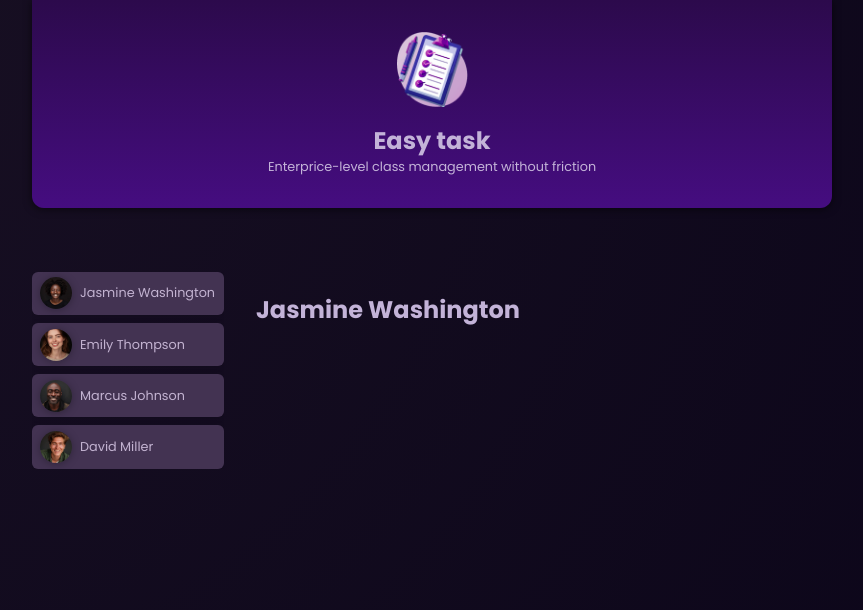
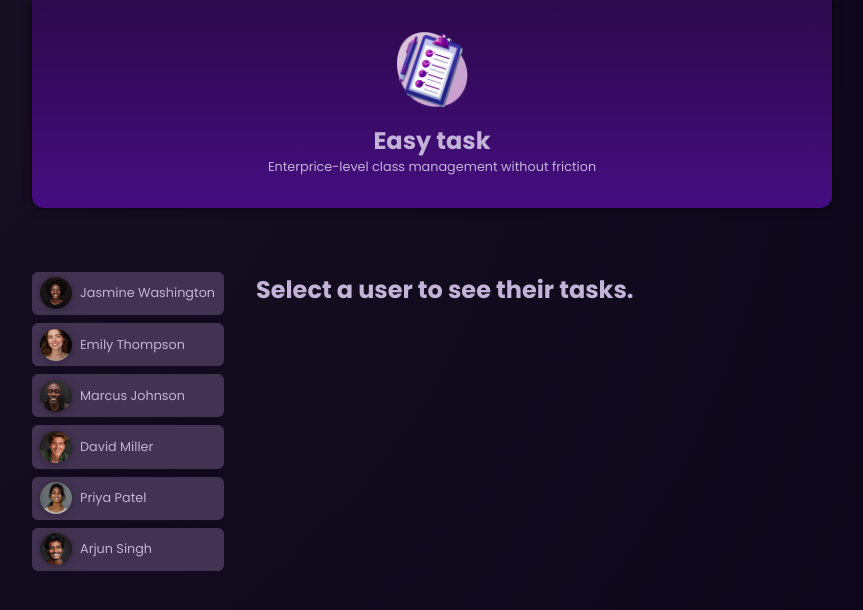
Before and after one commit to KSzczepa/First_app, an Angular app: page / in a window 1280 px wide. Shown: the top 610 px of the page, without its empty margins (208-1071 px from the left). Built offline with nearby package versions, Linux system fonts and the light colour scheme.

Commit message:
feat: refactor user component to use a user object and simplify user selection handling

```diff
--- a/src/app/app.html
+++ b/src/app/app.html
@@ -2,21 +2,19 @@
 
 <main>
     <ul id="users">
+        @for (user of users; track user.id) {
         <li>
-            <app-user [id]="users[0].id" [avatar]="users[0].avatar" [name]="users[0].name" (select)="onSelectUser($event)"/>
-        </li>
-        <li>
-            <app-user [id]="users[1].id" [avatar]="users[1].avatar" [name]="users[1].name" (select)="onSelectUser($event)"/>
-        </li>
-        <li>
-            <app-user [id]="users[2].id" [avatar]="users[2].avatar" [name]="users[2].name" (select)="onSelectUser($event)"/>
-        </li>
-        <li>
-            <app-user [id]="users[3].id" [avatar]="users[3].avatar" [name]="users[3].name" (select)="onSelectUser($event)"/>
-        </li>
+            <app-user
+                [user]="user"
+                (select)="onSelectUser($event)"
+            />
+        }
     </ul>
 
-    <app-task
-        [name] = "selectedUser.name"
-    />
+    @if (selectedUser) {
+        <app-task [name] = "selectedUser.name"/>
+    }
+    @else {
+        <p id="fallback">Select a user to see their tasks.</p>
+    }
 </main>
--- a/src/app/app.ts
+++ b/src/app/app.ts
@@ -12,13 +12,13 @@
 })
 export class App {
   users = DUMMY_USERS;
-  selectedUserId = signal<string | null>('u1');
+  selectedUserId?: string;
 
   get selectedUser() {
-    return this.users.find(user => user.id === this.selectedUserId())!;
+    return this.users.find(user => user.id === this.selectedUserId);
   }
 
   onSelectUser(id: string) {
-    this.selectedUserId.set(id);
+    this.selectedUserId = id;
   }
 }
--- a/src/app/user/user.html
+++ b/src/app/user/user.html
@@ -2,8 +2,8 @@
     <button (click) = "onSelectedUser()">
         <img
             [src] = "imagePath"
-            [alt] = "name"
+            [alt] = "user.name"
         />
-        <span>{{name}}</span>
+        <span>{{user.name}}</span>
     </button>
 </div>
--- a/src/app/user/user.ts
+++ b/src/app/user/user.ts
@@ -1,4 +1,10 @@
 import { Component, Input, Output, EventEmitter, output } from '@angular/core';
+
+type User = {
+  id: string;
+  avatar: string;
+  name: string;
+};
 
 @Component({
   selector: 'app-user',
@@ -8,17 +14,15 @@
 })
 
 export class UserComponent {
-  @Input({required: true}) id!: string;
-  @Input({required: true}) avatar!: string;
-  @Input({required: true}) name!: string;
+  @Input({required: true}) user!: User;
   @Output() select = new EventEmitter<string>();
   // select = output<string>();
 
   get imagePath(): string {
-    return `assets/users/${this.avatar}`;
+    return `assets/users/${this.user.avatar}`;
   }
 
   onSelectedUser() {
-    this.select.emit(this.id);
+    this.select.emit(this.user.id);
   }
 }
```
